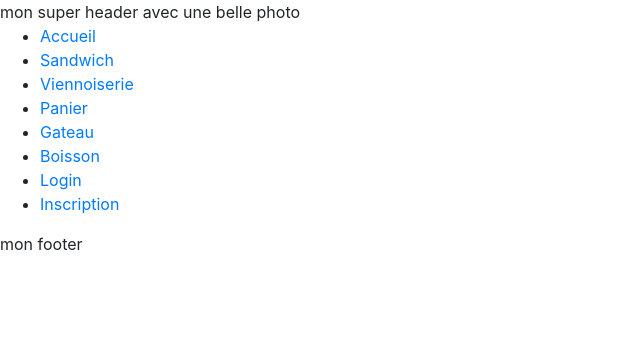
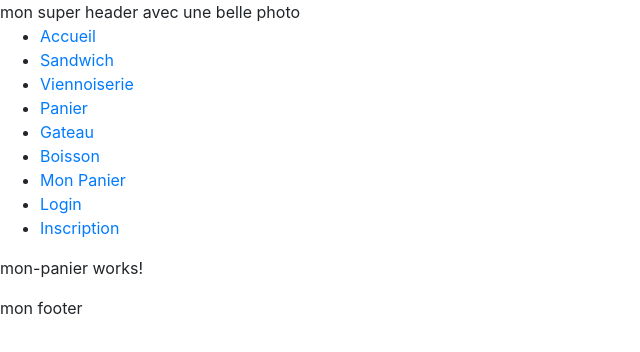
Before and after one commit to secondPoteauPavard/onafaimAngular, an Angular app: page /monPanier in a window 1280 px wide. Before the commit this address led to /. Shown: the top 352 px of the page, without its empty margins (0-640 px from the left). Built offline with nearby package versions, Linux system fonts and the light colour scheme.

Commit message:
mon panier

```diff
--- a/src/app/app.component.html
+++ b/src/app/app.component.html
@@ -9,6 +9,7 @@
     <li><a [routerLink]="['/panier']" routerLinkActive="active">Panier</a></li>
     <li><a [routerLink]="['/gateau']" routerLinkActive="active">Gateau</a></li>
     <li><a [routerLink]="['/boisson']" routerLinkActive="active">Boisson</a></li>
+    <li><a [routerLink]="['/monPanier']" routerLinkActive="active">Mon Panier</a></li>
     <ng-container *ngIf="!token">
       <li><a [routerLink]="['/login']" routerLinkActive="active">Login</a></li>
       <li><a [routerLink]="['/inscription']" routerLinkActive="active">Inscription</a></li>
--- a/src/app/app.module.ts
+++ b/src/app/app.module.ts
@@ -16,6 +16,7 @@ import { BoissonComponent } from './boisson/boisson.component';
 import { SandwichComponent } from './sandwich/sandwich.component';
 import { GateauComponent } from './gateau/gateau.component';
 import { EditProduitComponent } from './edit-produit/edit-produit.component';
+import { MonPanierComponent } from './mon-panier/mon-panier.component';
 
 
 @NgModule({
@@ -30,7 +31,8 @@ import { EditProduitComponent } from './edit-produit/edit-produit.component';
     BoissonComponent,
     SandwichComponent,
     GateauComponent,
-    EditProduitComponent
+    EditProduitComponent,
+    MonPanierComponent
 
   ],
   imports: [
--- /dev/null
+++ b/src/app/mon-panier/mon-panier.component.html
@@ -0,0 +1 @@
+<p>mon-panier works!</p>
--- /dev/null
+++ b/src/app/mon-panier/mon-panier.component.ts
@@ -0,0 +1,15 @@
+import { Component, OnInit } from '@angular/core';
+
+@Component({
+  selector: 'app-mon-panier',
+  templateUrl: './mon-panier.component.html',
+  styleUrls: ['./mon-panier.component.css']
+})
+export class MonPanierComponent implements OnInit {
+
+  constructor() { }
+
+  ngOnInit(): void {
+  }
+
+}
--- a/src/app/routes.ts
+++ b/src/app/routes.ts
@@ -7,6 +7,7 @@ import {PanierComponent} from './panier/panier.component';
 import {SandwichComponent} from './sandwich/sandwich.component';
 import {GateauComponent} from './gateau/gateau.component';
 import {BoissonComponent} from './boisson/boisson.component';
+import {MonPanierComponent} from './mon-panier/mon-panier.component';
 
 export const routes: Routes = [
    {path: 'home', component: HomeComponent},
@@ -14,6 +15,7 @@ export const routes: Routes = [
    {path: 'viennoiserie', component: ViennoiserieComponent},
    {path: 'gateau', component: GateauComponent},
    {path: 'boisson', component: BoissonComponent},
+   {path: 'monPanier', component: MonPanierComponent},
 //   {path: 'devis/:id', component: DevisComponent},
 //   {path: 'commande/:id', component: CommandeComponent},
    {path: 'panier', component: PanierComponent},
```
Also changed, not shown: src/app/mon-panier/mon-panier.component.css (added), 1 other file (tests, documents, lock files or other folders).
